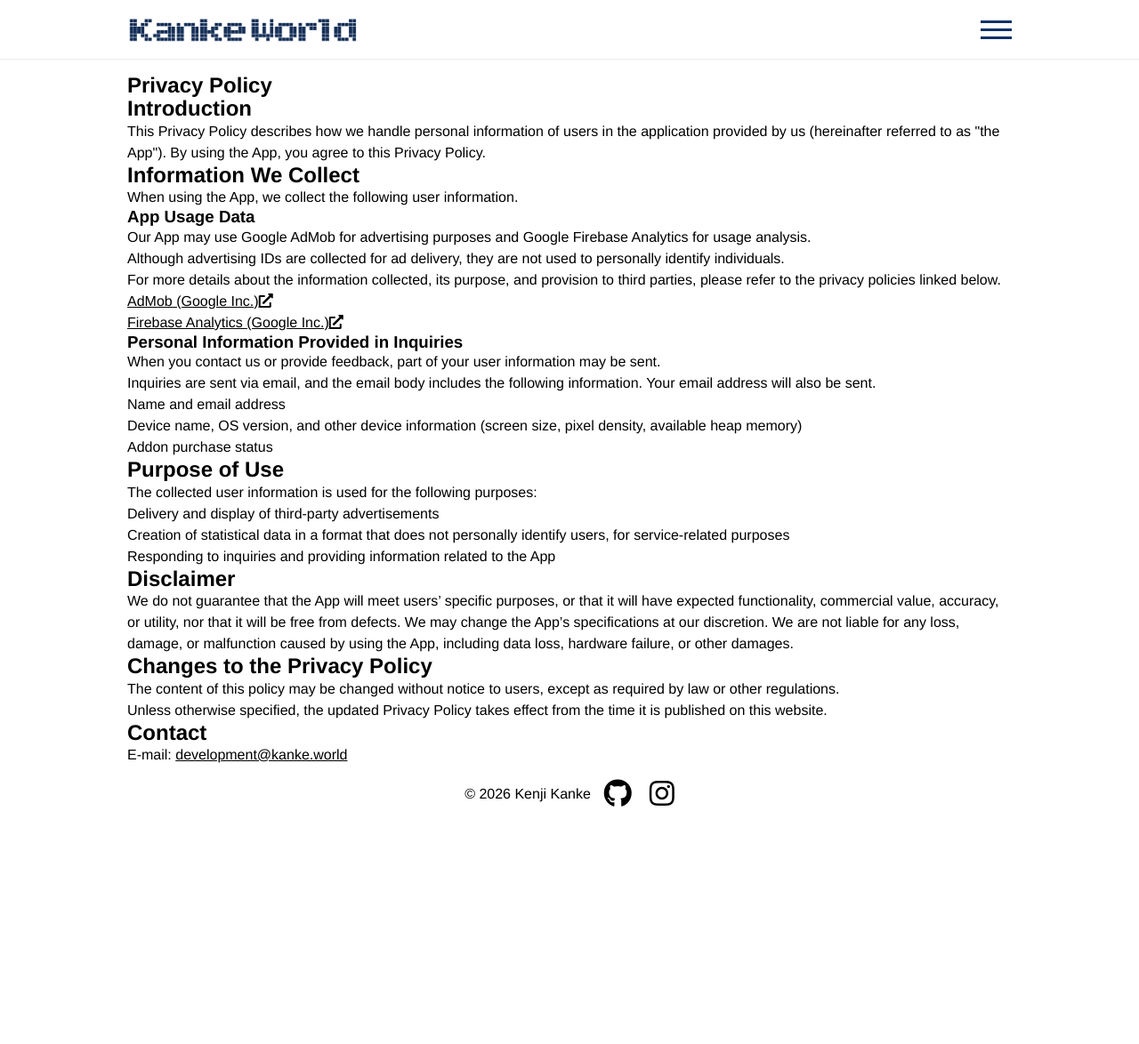
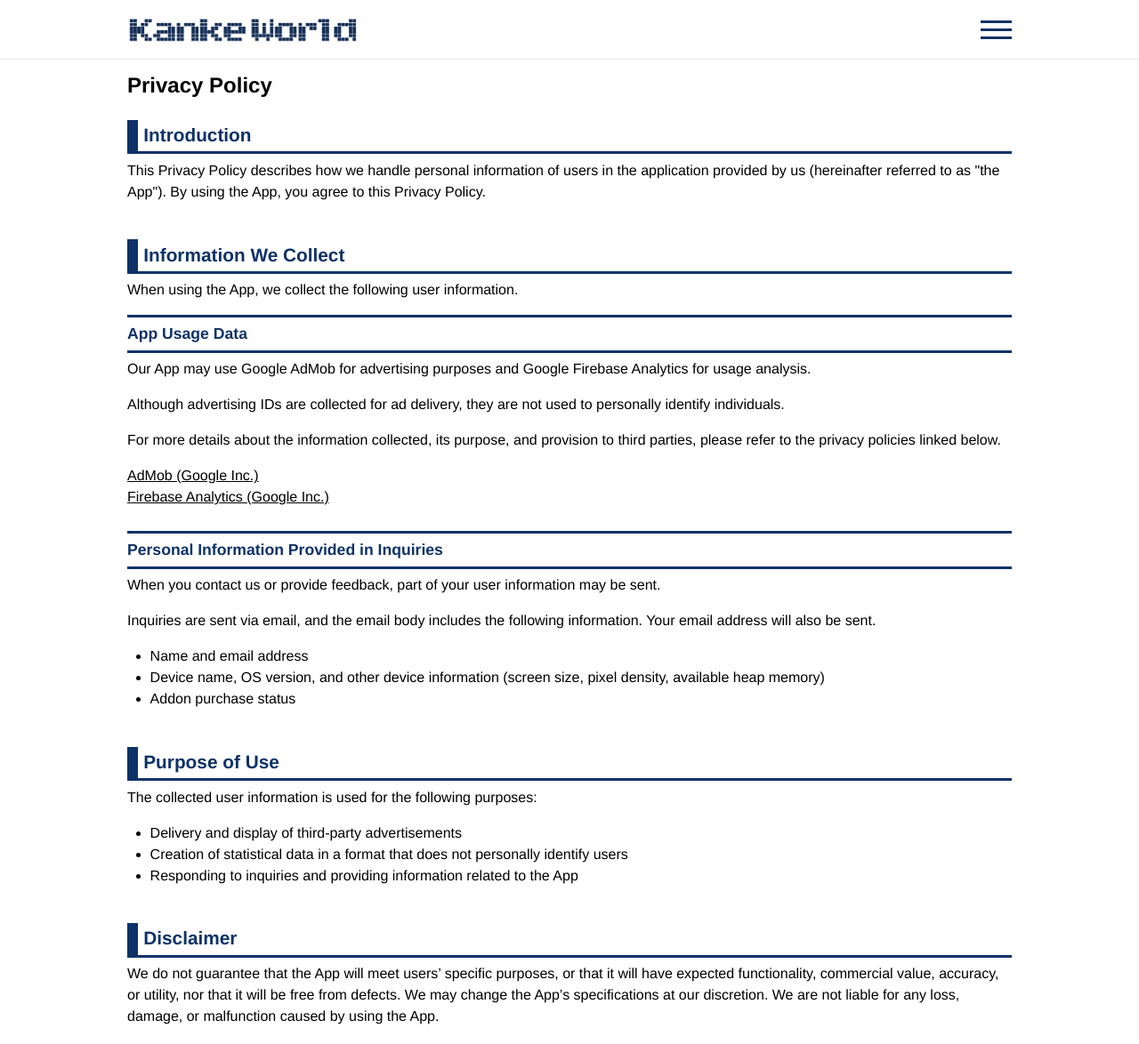
Before and after one commit to showgayaki/showgayaki.github.io, an Astro site: page /privacy/en in a window 1280 px wide. Shown: the top 1174 px of the page at 89% size. Before the commit the page ends 926 px from the top, so only its background shows below. Built offline with nearby package versions, Linux system fonts and the light colour scheme; Astro itself is replaced by a stand-in of ours.

Commit message:
privacyを雛形化

```diff
--- /dev/null
+++ b/src/i18n/privacy/en.ts
@@ -0,0 +1,80 @@
+const en = {
+    title: 'Privacy Policy',
+
+    sections: [
+        {
+            title: 'Introduction',
+            paragraphs: [
+                'This Privacy Policy describes how we handle personal information of users in the application provided by us (hereinafter referred to as "the App"). By using the App, you agree to this Privacy Policy.'
+            ]
+        },
+        {
+            title: 'Information We Collect',
+            paragraphs: [
+                'When using the App, we collect the following user information.'
+            ],
+            subsections: [
+                {
+                    title: 'App Usage Data',
+                    paragraphs: [
+                        'Our App may use Google AdMob for advertising purposes and Google Firebase Analytics for usage analysis.',
+                        'Although advertising IDs are collected for ad delivery, they are not used to personally identify individuals.',
+                        'For more details about the information collected, its purpose, and provision to third parties, please refer to the privacy policies linked below.'
+                    ],
+                    links: [
+                        {
+                            label: 'AdMob (Google Inc.)',
+                            href: 'https://policies.google.com/technologies/partner-sites'
+                        },
+                        {
+                            label: 'Firebase Analytics (Google Inc.)',
+                            href: 'https://firebase.google.com/support/privacy?hl=en'
+                        }
+                    ]
+                },
+                {
+                    title: 'Personal Information Provided in Inquiries',
+                    paragraphs: [
+                        'When you contact us or provide feedback, part of your user information may be sent.',
+                        'Inquiries are sent via email, and the email body includes the following information. Your email address will also be sent.'
+                    ],
+                    list: [
+                        'Name and email address',
+                        'Device name, OS version, and other device information (screen size, pixel density, available heap memory)',
+                        'Addon purchase status'
+                    ]
+                }
+            ]
+        },
+        {
+            title: 'Purpose of Use',
+            paragraphs: [
+                'The collected user information is used for the following purposes:'
+            ],
+            list: [
+                'Delivery and display of third-party advertisements',
+                'Creation of statistical data in a format that does not personally identify users',
+                'Responding to inquiries and providing information related to the App'
+            ]
+        },
+        {
+            title: 'Disclaimer',
+            paragraphs: [
+                'We do not guarantee that the App will meet users’ specific purposes, or that it will have expected functionality, commercial value, accuracy, or utility, nor that it will be free from defects. We may change the App’s specifications at our discretion. We are not liable for any loss, damage, or malfunction caused by using the App.'
+            ]
+        },
+        {
+            title: 'Changes to the Privacy Policy',
+            list: [
+                'The content of this policy may be changed without notice to users, except as required by law.',
+                'Unless otherwise specified, the updated Privacy Policy takes effect from the time it is published on this website.'
+            ]
+        },
+        {
+            title: 'Contact',
+            contact: 'development@kanke.world'
+        }
+    ]
+};
+
+export default en;
--- /dev/null
+++ b/src/i18n/privacy/ja.ts
@@ -0,0 +1,80 @@
+const ja = {
+    title: 'プライバシーポリシー',
+
+    sections: [
+        {
+            title: 'はじめに',
+            paragraphs: [
+                '当方は、当方が提供するアプリケーション（以下「アプリ」）におけるユーザーの個人情報の取扱いについて，以下の通りプライバシーポリシー（以下，「本ポリシー」といいます。）を定めます。本アプリのご使用によって、本ポリシーに同意していただいたものとみなします。'
+            ]
+        },
+        {
+            title: '収集する情報',
+            paragraphs: [
+                'アプリご利用に際して、以下の利用者情報を取得いたします。'
+            ],
+            subsections: [
+                {
+                    title: 'アプリケーションの利用状況',
+                    paragraphs: [
+                        '当方が配信するアプリでは、広告配信のためにGoogle AdMob、利用状況解析のためにGoogle Firebase Analyticsを使用する場合があります。',
+                        '広告配信のために広告IDを取得していますが、個人を特定するためなどには使用しておりません。',
+                        '取得する情報、利用目的、第三者への提供等の詳細につきましては、以下のプライバシーポリシーのリンクよりご確認ください。'
+                    ],
+                    links: [
+                        {
+                            label: 'AdMob（Google Inc.）',
+                            href: 'https://policies.google.com/technologies/partner-sites'
+                        },
+                        {
+                            label: 'Firebase Analytics（Google Inc.）',
+                            href: 'https://firebase.google.com/support/privacy?hl=ja'
+                        }
+                    ]
+                },
+                {
+                    title: 'お問い合わせ時の個人情報',
+                    paragraphs: [
+                        '本アプリではお問い合わせやご意見をいただく際に、利用者情報の一部を送信します。',
+                        '問い合わせはメールで行い、メール本文に下記情報が埋め込まれます。また、メールで送信されるため、メールアドレスも送信されます。'
+                    ],
+                    list: [
+                        '名前、メールアドレス',
+                        '端末名、OSバージョン、その他端末情報(画面サイズ、ピクセル密度、利用可能ヒープメモリ量)',
+                        'アドオン購入状況'
+                    ]
+                }
+            ]
+        },
+        {
+            title: '利用目的',
+            paragraphs: [
+                '利用者情報はそれぞれ下記目的に利用されます。'
+            ],
+            list: [
+                '第三者の広告の配信・表示のため',
+                '当方のサービスに関連して、個人を識別できない形式に加工した統計データを作成するため',
+                '本アプリに関するご案内、お問い合せ等への対応のため'
+            ]
+        },
+        {
+            title: '免責事項',
+            paragraphs: [
+                '本アプリがユーザーの特定の目的に適合すること、期待する機能・商品的価値・正確性・有用性を有すること、および不具合が生じないことについて、何ら保証するものではありません。当方の都合によりアプリの仕様を変更できます。本アプリの提供の終了、変更、または利用不能、本アプリの利用によるデータの消失または機械の故障もしくは損傷、その他本アプリに関してユーザーが被った損害につき、賠償する責任を一切負わないものとします。'
+            ]
+        },
+        {
+            title: 'プライバシーポリシーの変更',
+            list: [
+                '本ポリシーの内容は，法令その他本ポリシーに別段の定めのある事項を除いて，ユーザーに通知することなく，変更することができるものとします。',
+                '当方が別途定める場合を除いて，変更後のプライバシーポリシーは，本ウェブサイトに掲載したときから効力を生じるものとします。'
+            ]
+        },
+        {
+            title: 'お問い合わせ先',
+            contact: 'development@kanke.world'
+        }
+    ]
+};
+
+export default ja;
--- /dev/null
+++ b/src/pages/privacy/[lang].astro
@@ -0,0 +1,80 @@
+---
+import BaseLayout from '../../layouts/BaseLayout.astro';
+import ja from '../../i18n/privacy/ja';
+import en from '../../i18n/privacy/en';
+
+type Props = { lang: string };
+
+export function getStaticPaths() {
+  return [
+    { params: { lang: 'ja' } },
+    { params: { lang: 'en' } }
+  ];
+}
+
+const lang = Astro.props.lang ?? Astro.params.lang ?? 'ja';
+const dict = lang === 'ja' ? ja : en;
+---
+
+<BaseLayout page="privacy" lang={lang} mainClass="legal">
+    <h2 class="legal__title">{dict.title}</h2>
+
+    {
+        dict.sections.map((section) => (
+            <section class="legal__section">
+                <h3 class="legal__section-title">{section.title}</h3>
+
+                {section.paragraphs?.map((p) => (
+                    <p class="legal__explanation">{p}</p>
+                ))}
+
+                {section.list && (
+                    <ul class="legal__list legal__list--style-disc">
+                        {section.list.map((item) => (
+                            <li>{item}</li>
+                        ))}
+                    </ul>
+                )}
+
+                {section.subsections?.map((sub) => (
+                    <section class="legal__subsection">
+                        <h4 class="legal__subsection-title">{sub.title}</h4>
+
+                        {sub.paragraphs?.map((p) => (
+                            <p class="legal__explanation">{p}</p>
+                        ))}
+
+                        {sub.list && (
+                            <ul class="legal__list legal__list--style-disc">
+                                {sub.list.map((item) => (
+                                    <li>{item}</li>
+                                ))}
+                            </ul>
+                        )}
+
+                        {sub.links && (
+                            <ul class="legal__list legal__list--style-none">
+                                {sub.links.map((link) => (
+                                    <li>
+                                        <a href={link.href} target="_blank">
+                                            {link.label}
+                                        </a>
+                                    </li>
+                                ))}
+                            </ul>
+                        )}
+                    </section>
+                ))}
+
+                {section.contact && (
+                    <p class="legal__explanation">
+                        E-mail:{' '}
+                        <a href={`mailto:${section.contact}`}>
+                            {section.contact}
+                        </a>
+                    </p>
+                )}
+            </section>
+        ))
+    }
+</BaseLayout>
--- a/src/pages/privacy/en.astro
+++ /dev/null
@@ -1,73 +0,0 @@
----
-import BaseLayout from '../../layouts/BaseLayout.astro';
----
-
-<BaseLayout page='privacy' lang='en'>
-    <h2 class="privacy__title">Privacy Policy</h2>
-    <section class="privacy__section privacy-section">
-        <h2 class="privacy-section__title">Introduction</h2>
-        <p class="privacy-section__explanation">
-            This Privacy Policy describes how we handle personal information of users in the application provided by us (hereinafter referred to as "the App"). By using the App, you agree to this Privacy Policy.
-        </p>
-    </section>
-    <section class="privacy__section privacy-section">
-        <h2 class="privacy-section__title">Information We Collect</h2>
-        <p class="privacy-section__explanation">
-            When using the App, we collect the following user information.
-        </p>
-        <section class="privacy-section__subsection subsection">
-            <h3 class="subsection__title">App Usage Data</h3>
-            <p class="subsection__explanation">
-                Our App may use Google AdMob for advertising purposes and Google Firebase Analytics for usage analysis.<br>
-                Although advertising IDs are collected for ad delivery, they are not used to personally identify individuals.<br>
-                For more details about the information collected, its purpose, and provision to third parties, please refer to the privacy policies linked below.
-            </p>
-            <ul class="subsection__list subsection__list--style-none">
-                <li>
-                    <a href="https://policies.google.com/technologies/partner-sites" target="_blank">AdMob (Google Inc.)<i class="fas fa-external-link-alt"></i></a>
-                </li>
-                <li>
-                    <a href="https://firebase.google.com/support/privacy?hl=en" target="_blank">Firebase Analytics (Google Inc.)<i class="fas fa-external-link-alt"></i></a>
-                </li>
-            </ul>
-        </section>
-        <section class="privacy-section__subsection subsection">
-            <h3 class="subsection__title">Personal Information Provided in Inquiries</h3>
-            <p class="subsection__explanation">
-                When you contact us or provide feedback, part of your user information may be sent.<br>
-                Inquiries are sent via email, and the email body includes the following information. Your email address will also be sent.
-            </p>
-            <ul class="subsection__list subsection__list--style-disc">
-                <li>Name and email address</li>
-                <li>Device name, OS version, and other device information (screen size, pixel density, available heap memory)</li>
-                <li>Addon purchase status</li>
-            </ul>
-        </section>
-    </section>
-    <section class="privacy__section privacy-section">
-        <h2 class="privacy-section__title">Purpose of Use</h2>
-        <p class="privacy-section__explanation">The collected user information is used for the following purposes:</p>
-        <ul class="privacy-section__list privacy-section__list--style-disc">
-            <li>Delivery and display of third-party advertisements</li>
-            <li>Creation of statistical data in a format that does not personally identify users, for service-related purposes</li>
-            <li>Responding to inquiries and providing information related to the App</li>
-        </ul>
-    </section>
-    <section class="privacy__section privacy-section">
-        <h2 class="privacy-section__title">Disclaimer</h2>
-        <p class="privacy-section__explanation">
-            We do not guarantee that the App will meet users’ specific purposes, or that it will have expected functionality, commercial value, accuracy, or utility, nor that it will be free from defects. We may change the App’s specifications at our discretion. We are not liable for any loss, damage, or malfunction caused by using the App, including data loss, hardware failure, or other damages.
-        </p>
-    </section>
-    <section class="privacy__section privacy-section">
-        <h2 class="privacy-section__title">Changes to the Privacy Policy</h2>
-        <ul class="privacy-section__list privacy-section__list--style-disc">
-            <li>The content of this policy may be changed without notice to users, except as required by law or other regulations.</li>
-            <li>Unless otherwise specified, the updated Privacy Policy takes effect from the time it is published on this website.</li>
-        </ul>
-    </section>
-    <section class="privacy__section privacy-section">
-        <h2 class="privacy-section__title">Contact</h2>
-        <p class="subsection__explanation">E-mail: <a href="mailto:development@kanke.world">development@kanke.world</a></p>
-    </section>
-</BaseLayout>
--- /dev/null
+++ b/src/pages/privacy/index.astro
@@ -0,0 +1,5 @@
+---
+import Privacy from './[lang].astro';
+---
+
+<Privacy lang="ja" />
--- a/src/styles/_legal.scss
+++ b/src/styles/_legal.scss
@@ -37,7 +37,7 @@
     }
     &__section-title{
         @include title;
-        margin-bottom: 1.6rem;
+        margin-bottom: 0.4rem;
     }
     &__explanation{
         @include explanation;
@@ -59,6 +59,7 @@
     }
     &__subsection-title{
         @include subtitle;
+        margin-bottom: 0.4rem;
     }
     &__list{
         &--style-none{
```
Also changed, not shown: src/pages/privacy/index.html (deleted, +0 -15 lines), src/pages/privacy/ja.astro (deleted, +0 -67 lines).
